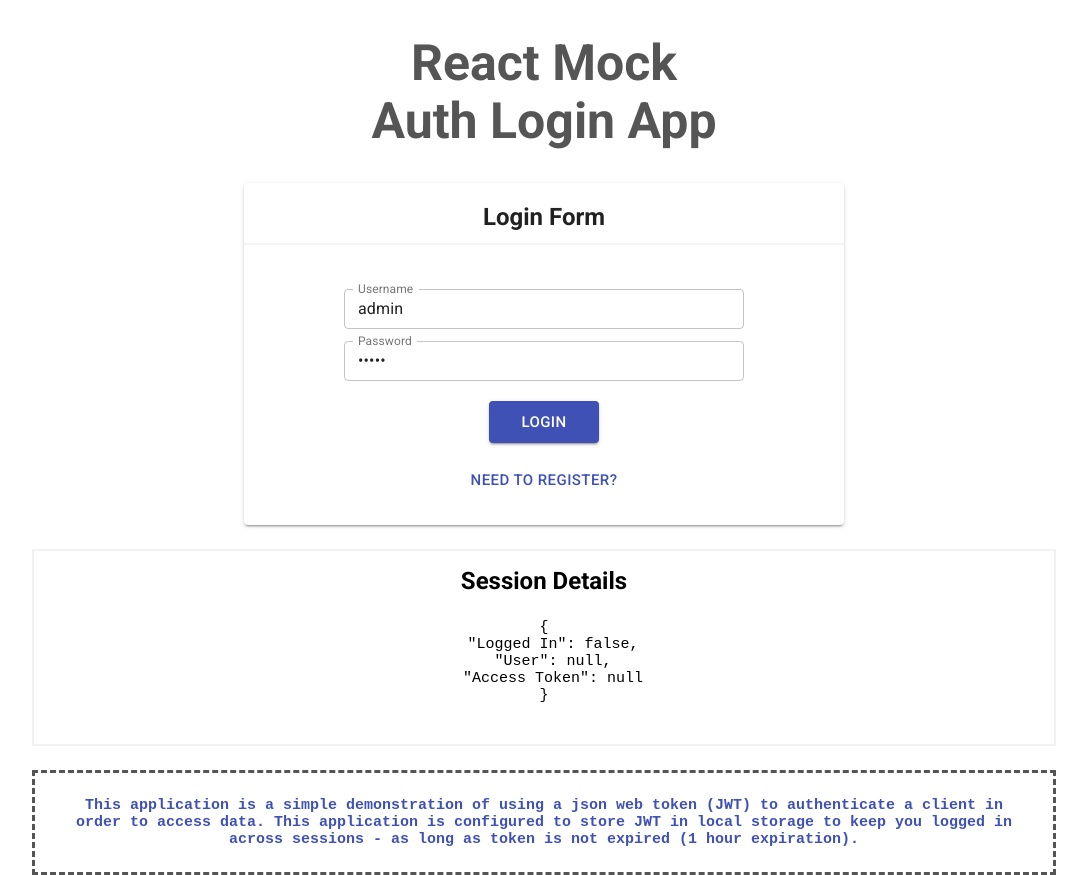
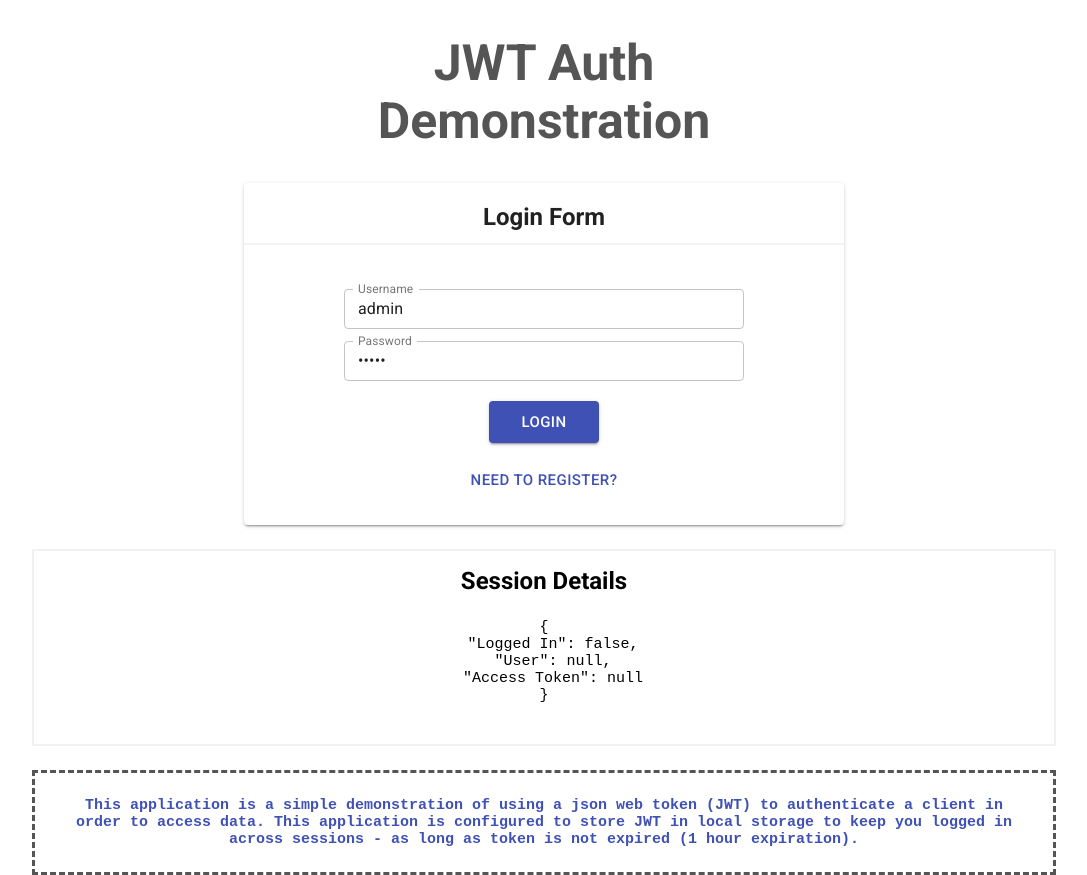
Before and after one commit to KMathisGit/jwt-auth-demo, a React (Create React App) app: page /login in a window 1280 px wide. Shown: the whole page, without its empty margins (96-1183 px from the left). Built offline with nearby package versions, Linux system fonts and the light colour scheme.

Commit message:
Updating project name and title

```diff
--- a/package.json
+++ b/package.json
@@ -1,5 +1,5 @@
 {
-  "name": "react-mock-auth-login",
+  "name": "react-auth-login",
   "version": "0.1.0",
   "private": true,
   "dependencies": {
--- a/public/index.html
+++ b/public/index.html
@@ -28,7 +28,7 @@
       work correctly both with client-side routing and a non-root public URL.
       Learn how to configure a non-root public URL by running `npm run build`.
     -->
-    <title>React Authentication Demo</title>
+    <title>JWT Auth Demostration</title>
   </head>
   <body>
     <noscript>You need to enable JavaScript to run this app.</noscript>
--- a/src/App.js
+++ b/src/App.js
@@ -49,7 +49,8 @@ function App() {
   return (
     <div className="App">
       <h1 className="App-header">
-        React Mock <br /> Auth Login App
+        JWT Auth
+        <br /> Demonstration
       </h1>
       <Switch>
         <Route
```
Also changed, not shown: 1 other file (tests, documents, lock files or other folders).
